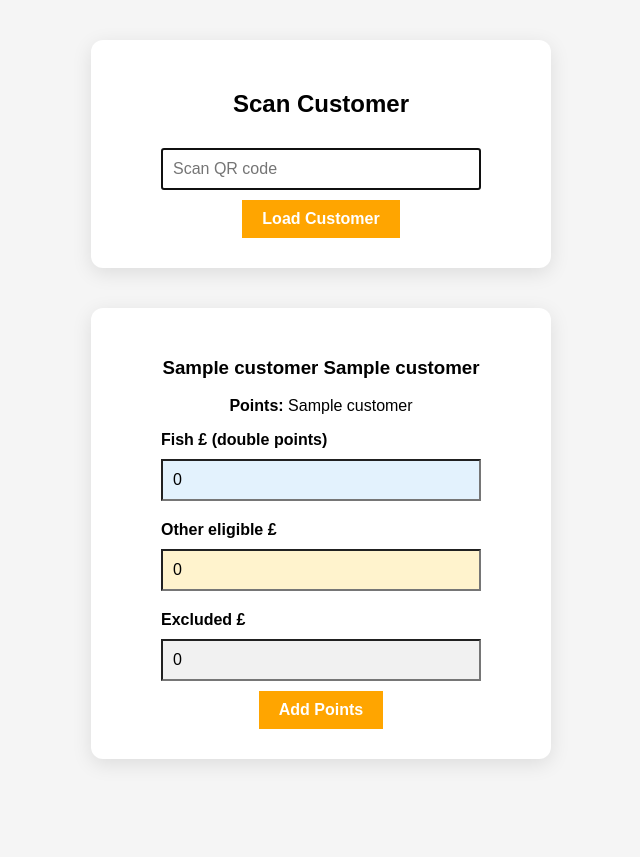
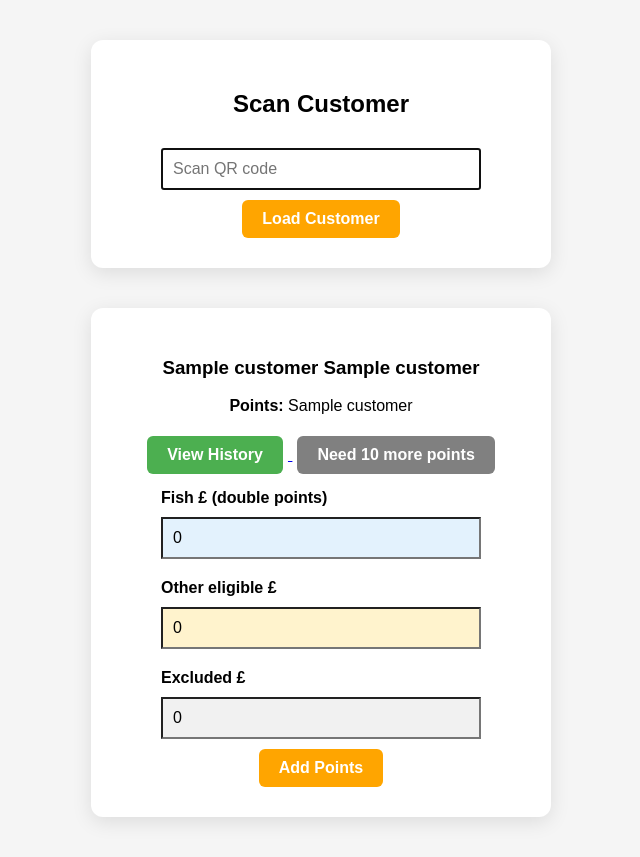
Before and after one commit to newportpetsuk-lab/newport-pets-loyalty, a Flask app: template templates/scan.html in a window 1280 px wide. Shown: the whole page, without its empty margins (319-959 px from the left). Before the commit the page ends 764 px from the top, so only its background shows below. Run offline with Flask 3, Linux system fonts and the light colour scheme; the template is opened without the code that fills it: most values are stand-ins (such as "Sample title", 1, 10 or a date in 2020); some libraries are stand-ins or nearby versions.

Commit message:
Update scan.html

```diff
--- a/templates/scan.html
+++ b/templates/scan.html
@@ -35,6 +35,7 @@
             font-weight: bold;
             cursor: pointer;
             font-size: 16px;
+            border-radius: 6px;
         }
 
         .fish {
@@ -83,18 +84,46 @@
     <h3>{{ customer[1] }} {{ customer[2] }}</h3>
     <p><strong>Points:</strong> {{ customer[3] }}</p>
 
+    <!-- 🔘 ACTION BUTTONS -->
+    <div style="margin-top:15px;">
+
+        <!-- 📜 View History -->
+        <a href="/history/{{ customer_id }}">
+            <button type="button" style="background:#4caf50; margin:5px;">
+                View History
+            </button>
+        </a>
+
+        {% if customer[3] >= 150 %}
+            <!-- 🎁 Redeem £2 -->
+            <form method="POST" action="/redeem" style="display:inline;">
+                <input type="hidden" name="customer_id" value="{{ customer_id }}">
+                <button type="submit" style="background:#e53935; margin:5px;">
+                    Redeem £2
+                </button>
+            </form>
+        {% else %}
+            <!-- 🚫 Not enough points -->
+            <button type="button" disabled style="background:grey; margin:5px; cursor:not-allowed;">
+                Need {{ 150 - customer[3] }} more points
+            </button>
+        {% endif %}
+
+    </div>
+
+    <!-- 💰 ADD POINTS -->
     <form method="POST" action="/addpoints">
 
         <input type="hidden" name="customer_id" value="{{ customer_id }}">
 
-        <label class="field-label" for="fish_amount">Fish £ (double points)</label>
-        <input type="number" step="0.01" min="0" name="fish_amount" id="fish_amount" class="fish" placeholder="Fish £ (double points)" value="0">
+        <label class="field-label">Fish £ (double points)</label>
+        <input type="number" step="0.01" min="0" name="fish_amount" class="fish" value="0">
 
-        <label class="field-label" for="other_amount">Other eligible £</label>
-        <input type="number" step="0.01" min="0" name="other_amount" id="other_amount" class="other" placeholder="Other eligible £" value="0">
+        <label class="field-label">Other eligible £</label>
+        <input type="number" step="0.01" min="0" name="other_amount" class="other" value="0">
 
-        <label class="field-label" for="excluded_amount">Excluded £</label>
-        <input type="number" step="0.01" min="0" name="excluded_amount" id="excluded_amount" class="excluded" placeholder="Excluded £" value="0">
+        <label class="field-label">Excluded £</label>
+        <input type="number" step="0.01" min="0" name="excluded_amount" class="excluded" value="0">
 
         <br>
 
```
